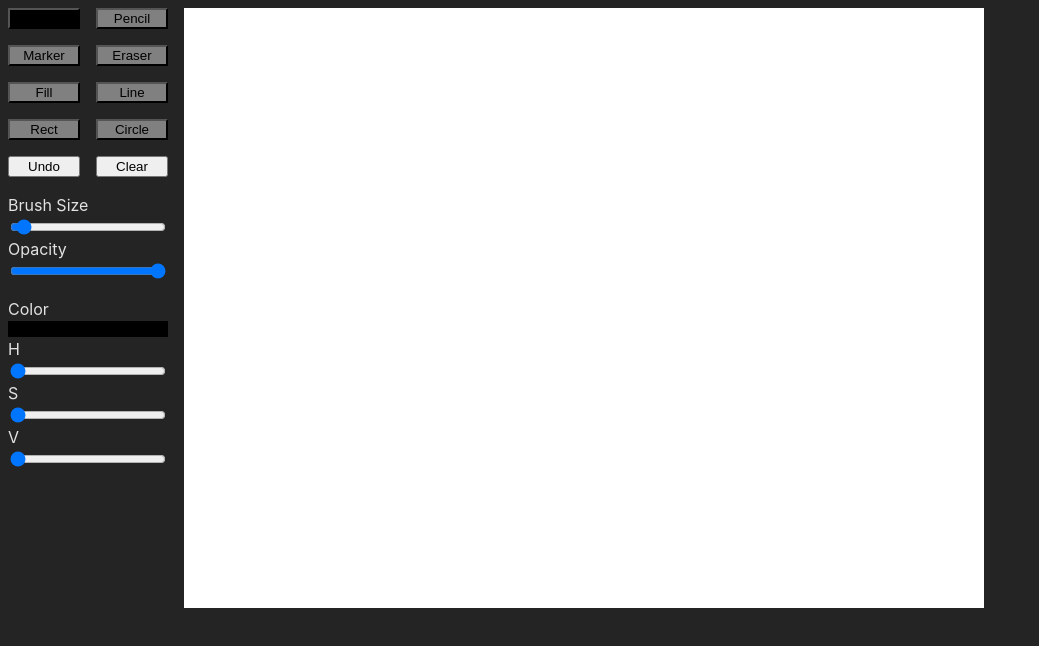
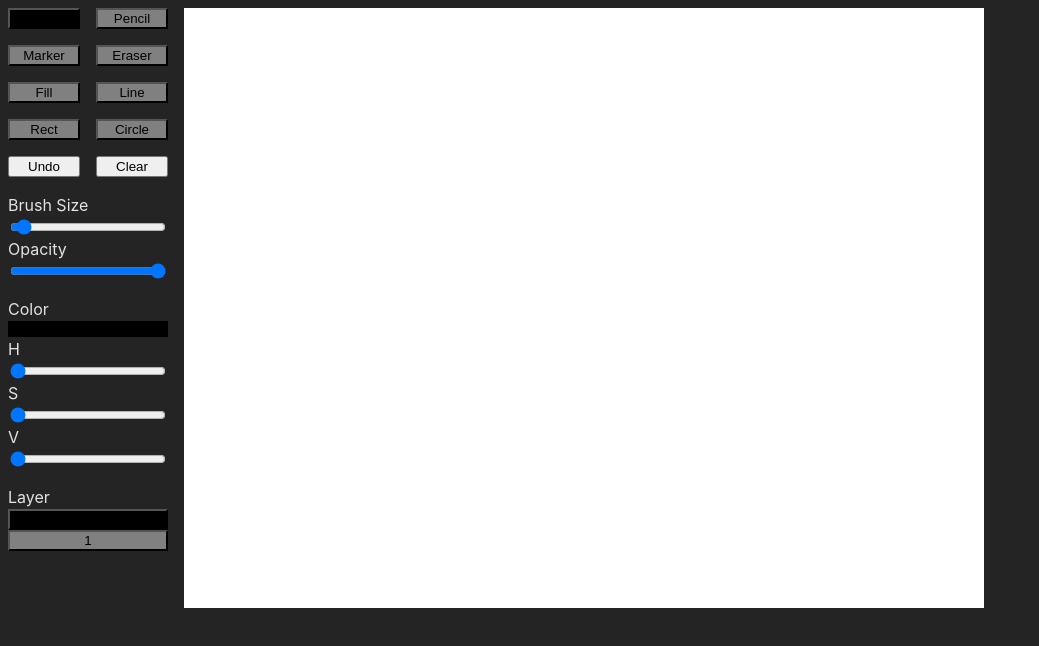
Before and after one commit to kq5y/canvas-paint, a React (Vite) app: page / in a window 1280 px wide. Shown: the top 646 px of the page, without its empty margins (0-1039 px from the left). Built offline with nearby package versions, Linux system fonts and the light colour scheme.

Commit message:
add: layer system

```diff
--- a/src/canvas/Canvas.tsx
+++ b/src/canvas/Canvas.tsx
@@ -2,14 +2,19 @@ import { useEffect, useMemo, useRef, useState } from "react";
 import { HSVColor, hsvToRgb } from "./util";
 import { Mode, Paint } from "./paint";
 
+const LAYER_COUNT = 2;
+
 function Canvas() {
     const paintRef = useRef<Paint | null>(null);
-    const previewCanvasRef = useRef<HTMLCanvasElement>(null);
-    const canvasRef = useRef<HTMLCanvasElement>(null);
+    const previewCanvasRefs = Array.from({ length: LAYER_COUNT }, () =>
+        useRef<HTMLCanvasElement>(null)
+    );
+    const canvasRefs = Array.from({ length: LAYER_COUNT }, () => useRef<HTMLCanvasElement>(null));
     const [mode, setMode] = useState<Mode>("pen");
     const [brushSize, setBrushSize] = useState(5);
     const [opacity, setOpacity] = useState(100);
     const [color, setColor] = useState<HSVColor>({ h: 0, s: 0, v: 0 });
+    const [layerIndex, setLayerIndex] = useState(LAYER_COUNT - 1);
     const rgbStr = useMemo(() => {
         const rgb = hsvToRgb({ h: color.h, s: color.s, v: color.v });
         return `rgb(${rgb[0]}, ${rgb[1]}, ${rgb[2]})`;
@@ -48,18 +53,23 @@ function Canvas() {
             paintRef.current.clear();
         }
     };
+    const changeLayerIndexHandler = (_index: number) => {
+        setLayerIndex(_index);
+        if (paintRef.current) {
+            paintRef.current.layerIndex = _index;
+        }
+    };
     useEffect(() => {
-        if (canvasRef.current && previewCanvasRef.current) {
         paintRef.current = new Paint(
-                [previewCanvasRef.current],
-                [canvasRef.current],
+            previewCanvasRefs.map((ref) => ref.current!),
+            canvasRefs.map((ref) => ref.current!),
             mode,
             brushSize,
             opacity,
-                color
+            color,
+            layerIndex
         );
         paintRef.current.initialize();
-        }
         return () => {
             if (paintRef.current) {
                 paintRef.current.destroy();
@@ -240,6 +250,20 @@ function Canvas() {
                         }}
                     />
                 </div>
+                <div className="layers" style={{ display: "grid", gridTemplateColumns: "1fr" }}>
+                    <label htmlFor="layerIndex">Layer</label>
+                    {Array.from({ length: LAYER_COUNT }).map((_, i) => (
+                        <button
+                            key={i}
+                            style={{
+                                background: layerIndex === LAYER_COUNT - 1 - i ? "black" : "gray"
+                            }}
+                            onClick={() => changeLayerIndexHandler(LAYER_COUNT - 1 - i)}
+                        >
+                            {LAYER_COUNT - i}
+                        </button>
+                    ))}
+                </div>
             </div>
             <div
                 style={{
@@ -249,28 +273,32 @@ function Canvas() {
                     position: "relative"
                 }}
             >
+                {Array.from({ length: LAYER_COUNT }).map((_, i) => (
+                    <div key={i} style={{ position: "relative" }}>
                         <canvas
                             width={800}
                             height={600}
-                    ref={canvasRef}
+                            ref={canvasRefs[i]}
                             style={{
                                 position: "absolute",
                                 top: 0,
                                 left: 0,
-                        zIndex: 0
+                                zIndex: i * 2
                             }}
                         />
                         <canvas
                             width={800}
                             height={600}
-                    ref={previewCanvasRef}
+                            ref={previewCanvasRefs[i]}
                             style={{
                                 position: "absolute",
                                 top: 0,
                                 left: 0,
-                        zIndex: 1
+                                zIndex: i * 2 + 1
                             }}
                         />
+                    </div>
+                ))}
             </div>
         </div>
     );
--- a/src/canvas/paint.ts
+++ b/src/canvas/paint.ts
@@ -20,7 +20,9 @@ class Layer {
 
     constructor(previewCanvas: HTMLCanvasElement, canvas: HTMLCanvasElement) {
         this.previewCanvas = previewCanvas;
-        const previewContext = previewCanvas.getContext("2d");
+        const previewContext = previewCanvas.getContext("2d", {
+            willReadFrequently: true
+        });
         if (previewContext === null) {
             throw new Error("Failed to get 2D context from canvas");
         }
@@ -28,7 +30,9 @@ class Layer {
         this.previewContext.imageSmoothingEnabled = false;
 
         this.canvas = canvas;
-        const context = canvas.getContext("2d");
+        const context = canvas.getContext("2d", {
+            willReadFrequently: true
+        });
         if (context === null) {
             throw new Error("Failed to get 2D context from canvas");
         }
@@ -58,7 +62,8 @@ export class Paint {
         mode: Mode = "pen",
         brushSize: number = 5,
         opacity: number = 100,
-        color: HSVColor = { h: 0, s: 0, v: 0 }
+        color: HSVColor = { h: 0, s: 0, v: 0 },
+        layerIndex: number = 0
     ) {
         this._isDragging = false;
 
@@ -78,6 +83,7 @@ export class Paint {
         this.brushSize = brushSize;
         this.opacity = opacity;
         this.color = color;
+        this.layerIndex = layerIndex;
     }
 
     getAllImageData() {
```
Lines whose indentation alone changed are shown as unchanged.
